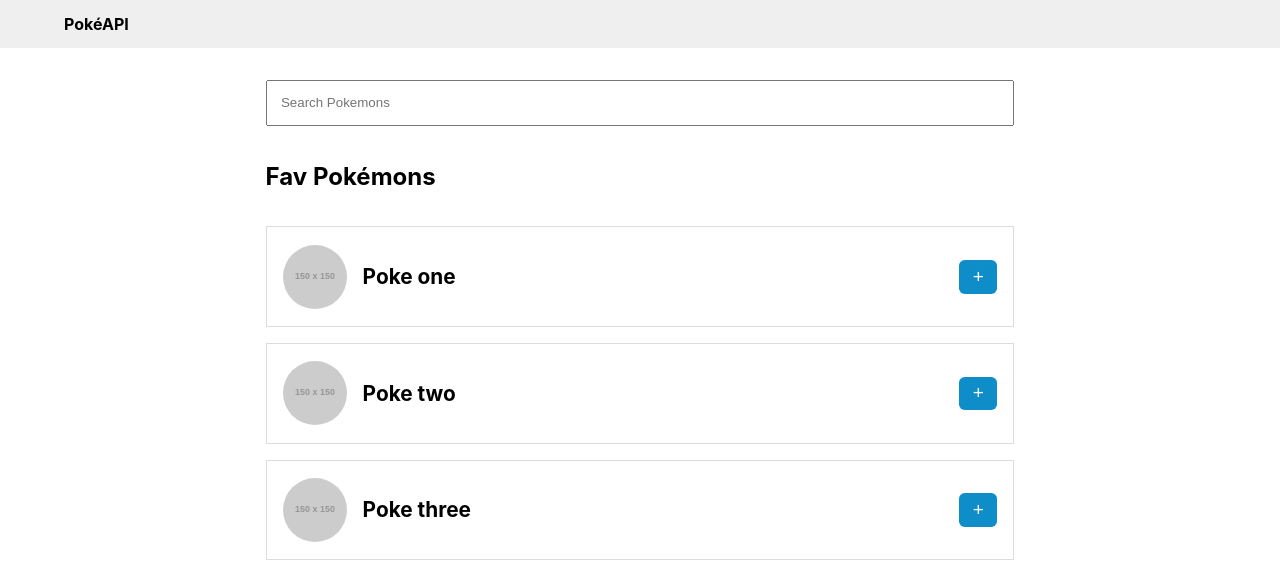
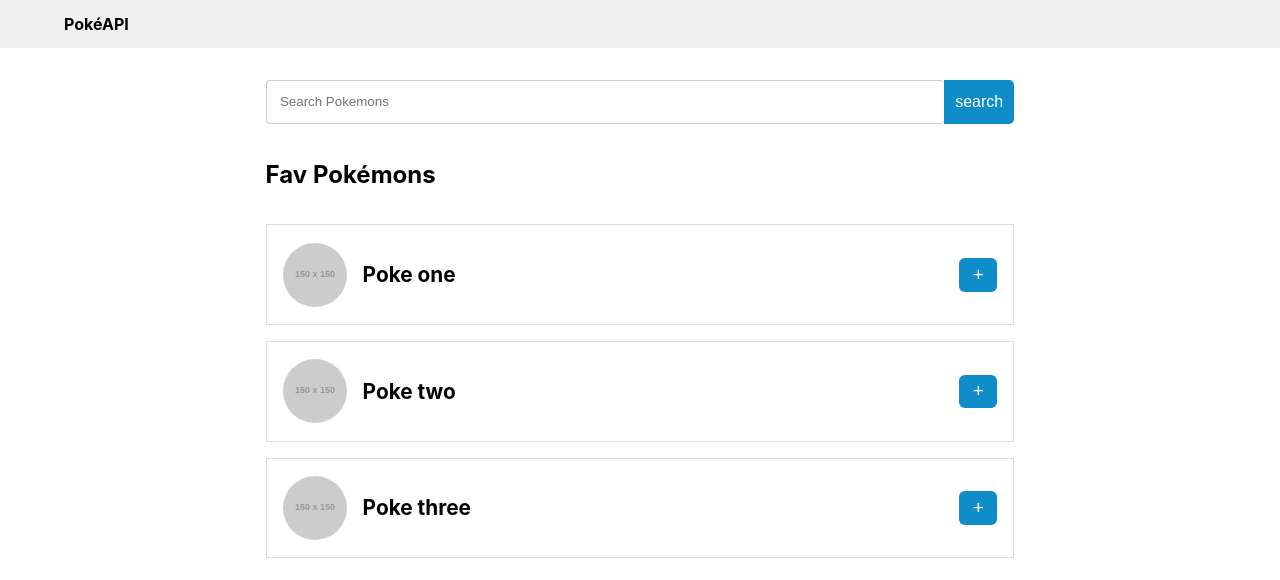
Before and after one commit to victorldleon/react-redux-pokeAPI, a React (Create React App) app: page / in a window 1280 px wide. Shown: the top 580 px of the page. Built offline with nearby package versions, Linux system fonts and the light colour scheme.

Commit message:
installs thunk and imports middleware to be able to use async functions in the actions

```diff
--- a/package.json
+++ b/package.json
@@ -6,12 +6,14 @@
     "@testing-library/jest-dom": "^5.11.9",
     "@testing-library/react": "^11.2.3",
     "@testing-library/user-event": "^12.6.0",
+    "axios": "^0.21.1",
     "react": "^17.0.1",
     "react-dom": "^17.0.1",
     "react-redux": "^7.2.2",
     "react-router-dom": "^5.2.0",
     "react-scripts": "4.0.1",
     "redux": "^4.0.5",
+    "redux-thunk": "^2.3.0",
     "web-vitals": "^0.2.4"
   },
   "scripts": {
--- /dev/null
+++ b/src/axios/axios-pokeapi.js
@@ -0,0 +1,7 @@
+import axios from "axios";
+
+const instance = axios.create({
+  baseURL: "https://pokeapi.co/api/v2/",
+});
+
+export default instance;
--- a/src/components/Searchbar/SearchBar.css
+++ b/src/components/Searchbar/SearchBar.css
@@ -1,9 +1,37 @@
 .SearchBar {
+  display: flex;
   margin: 2em 0 1em 0;
   width: 100%;
 }
 
 .SearchBar input {
   padding: 1em 1em;
+  border: solid 0.1em #cccccc;
+  border-radius: 0.3em;
+  border-right: none;
   width: 100%;
 }
+
+.SearchBar button {
+  background-color: rgb(14, 141, 201);
+  border: none;
+  border-radius: 0.3em;
+  border-top-left-radius: 0;
+  border-bottom-left-radius: 0;
+  color: white;
+  cursor: pointer;
+  font-size: 1em;
+  padding: 0.3em 0.7em;
+}
+
+.SearchBar button:hover {
+  background-color: rgb(10, 101, 143);
+  border: none;
+  border-radius: 0.3em;
+  border-top-left-radius: 0;
+  border-bottom-left-radius: 0;
+  color: white;
+  cursor: pointer;
+  font-size: 1em;
+  padding: 0.3em 0.7em;
+}
--- a/src/components/Searchbar/SearchBar.jsx
+++ b/src/components/Searchbar/SearchBar.jsx
@@ -1,14 +1,49 @@
 import React, { Component } from "react";
 import "./SearchBar.css";
 
+import { connect } from "react-redux";
+import * as actions from "../../store/actions/index";
+
 class SearchBar extends Component {
+  state = {
+    searchValue: "",
+  };
+
+  inputChangeHandler = (event) => {
+    this.setState({
+      searchValue: event.target.value,
+    });
+  };
+
+  searchHandler = () => {
+    this.props.onSearch(this.state.searchValue);
+  };
+
   render() {
     return (
       <div className="SearchBar">
-        <input type="text" placeholder="Search Pokemons" />
+        <input
+          type="text"
+          placeholder="Search Pokemons"
+          value={this.state.searchValue}
+          onChange={this.inputChangeHandler}
+        />
+        <button type="submit" onClick={this.searchHandler}>
+          search
+        </button>
       </div>
     );
   }
 }
 
-export default SearchBar;
+const mapStateToProps = (state) => {
+  return {};
+};
+
+const mapDispatchToProps = (dispatch) => {
+  return {
+    onSearch: (searchValue) => dispatch(actions.searchPokemon(searchValue)),
+  };
+};
+
+export default connect(mapStateToProps, mapDispatchToProps)(SearchBar);
--- a/src/containers/ItemsContainer/ItemsContainer.jsx
+++ b/src/containers/ItemsContainer/ItemsContainer.jsx
@@ -2,7 +2,6 @@ import React, { Component } from "react";
 import "./ItemsContainer.css";
 
 import { connect } from "react-redux";
-import * as actionTypes from "../../store/actions";
 
 import SearchBar from "../../components/SearchBar/SearchBar";
 import ItemCard from "../../components/ItemCard/ItemCard";
--- a/src/index.js
+++ b/src/index.js
@@ -2,8 +2,9 @@ import React from "react";
 import ReactDOM from "react-dom";
 
 import { Provider } from "react-redux";
-import { createStore, combineReducers } from "redux";
+import { createStore, combineReducers, compose, applyMiddleware } from "redux";
 import { BrowserRouter } from "react-router-dom";
+import thunk from "redux-thunk";
 
 import favoriteItemsReducer from "./store/reducers/favoriteItemsReducer";
 import searchItemsReducer from "./store/reducers/searchItemsReducer";
@@ -12,12 +13,25 @@ import "./index.css";
 import App from "./App";
 import reportWebVitals from "./reportWebVitals";
 
+const composeEnhancers =
+  process.env.NODE_ENV === "development"
+    ? window.__REDUX_DEVTOOLS_EXTENSION_COMPOSE__
+    : null || compose;
+
 const rootReducer = combineReducers({
   favoriteItems: favoriteItemsReducer,
   seachItems: searchItemsReducer,
 });
 
-const store = createStore(rootReducer);
+// const store = createStore(
+//   rootReducer,
+//   composeEnhancers(applyMiddleware(thunk))
+// );
+
+const store = createStore(
+  rootReducer,
+  composeEnhancers(applyMiddleware(thunk))
+);
 
 ReactDOM.render(
   <React.StrictMode>
--- a/src/store/actions.js
+++ b/src/store/actions/actionTypes.js
@@ -1,5 +1,6 @@
 export const ADD_ITEM = "ADD_ITEM";
 export const REMOVE_ITEM = "REMOVE_ITEM";
 
+export const FETCH_POKEMONS_START = "FETCH_POKEMONS_START";
 export const SEARCH_FOR_ITEM = "SEARCH_FOR_ITEM";
 export const CLEAR_ITEMS = "CLEAR_ITEMS";
--- /dev/null
+++ b/src/store/actions/favoritePokemons.js
@@ -0,0 +1,23 @@
+import * as actionTypes from "./actionTypes";
+import axios from "../../axios/axios-pokeapi";
+
+export const fetchPokemonsStart = () => {
+  return {
+    type: actionTypes.FETCH_POKEMONS_START,
+  };
+};
+
+export const searchPokemon = (props) => {
+  return (dispatch) => {
+    dispatch(fetchPokemonsStart());
+    axios
+      .get("pokemon/" + props)
+      .then((response) => {
+        console.log("response", response.data.sprites);
+        // dispatch(setIngredients(response.data));
+      })
+      .catch((error) => {
+        // dispatch(fetchIngredientsFailed());
+      });
+  };
+};
--- /dev/null
+++ b/src/store/actions/index.js
@@ -0,0 +1 @@
+export { searchPokemon } from "./favoritePokemons";
--- a/src/store/reducers/favoriteItemsReducer.js
+++ b/src/store/reducers/favoriteItemsReducer.js
@@ -1,4 +1,4 @@
-import * as actionTypes from "../actions";
+import * as actionTypes from "../actions/actionTypes";
 
 const initialState = {
   favItems: [
--- a/src/store/reducers/searchItemsReducer.js
+++ b/src/store/reducers/searchItemsReducer.js
@@ -1,5 +1,5 @@
 import { act } from "react-dom/test-utils";
-import * as actionTypes from "../actions";
+import * as actionTypes from "../actions/actionTypes";
 
 const initialState = {
   searchResults: [],
```
Also changed, not shown: 2 other files (tests, documents, lock files or other folders).
